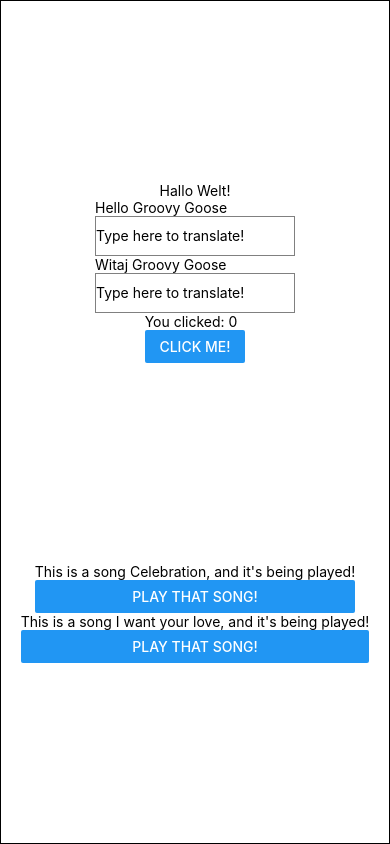
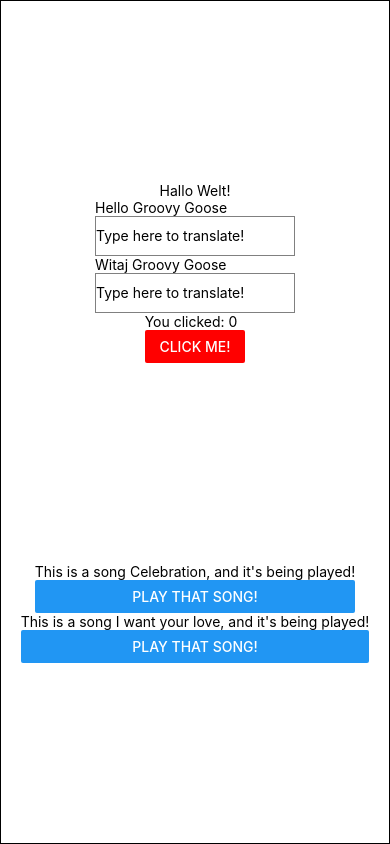
Before and after one commit to RadekKosiada/react-native-first-app, a React Native app: screen / in a window 390 px wide. Built offline with nearby package versions, Linux system fonts and the light colour scheme.

Commit message:
Add toggleColor() to change button color w/press

```diff
--- a/components/Counter.js
+++ b/components/Counter.js
@@ -5,15 +5,18 @@ import styles from './styles';
 const Counter = () => {
   // const [clicks, setClicks] = useState(0);
   const [click, setClicks] = useState(0);
+  const [isGreen, setGreen] = useState(false);
 
   const incrementCounter = () => setClicks(click + 1);
+  const toggleColor = () => setGreen(!isGreen);
 
   return (
     <View>
       <Text>You clicked: {click}  </Text>
       <Button
         title="Click me!"
-        onPress={incrementCounter}
+        onPress={toggleColor}
+        color = {isGreen ? 'green' : 'red'}
 
       />
 
```
